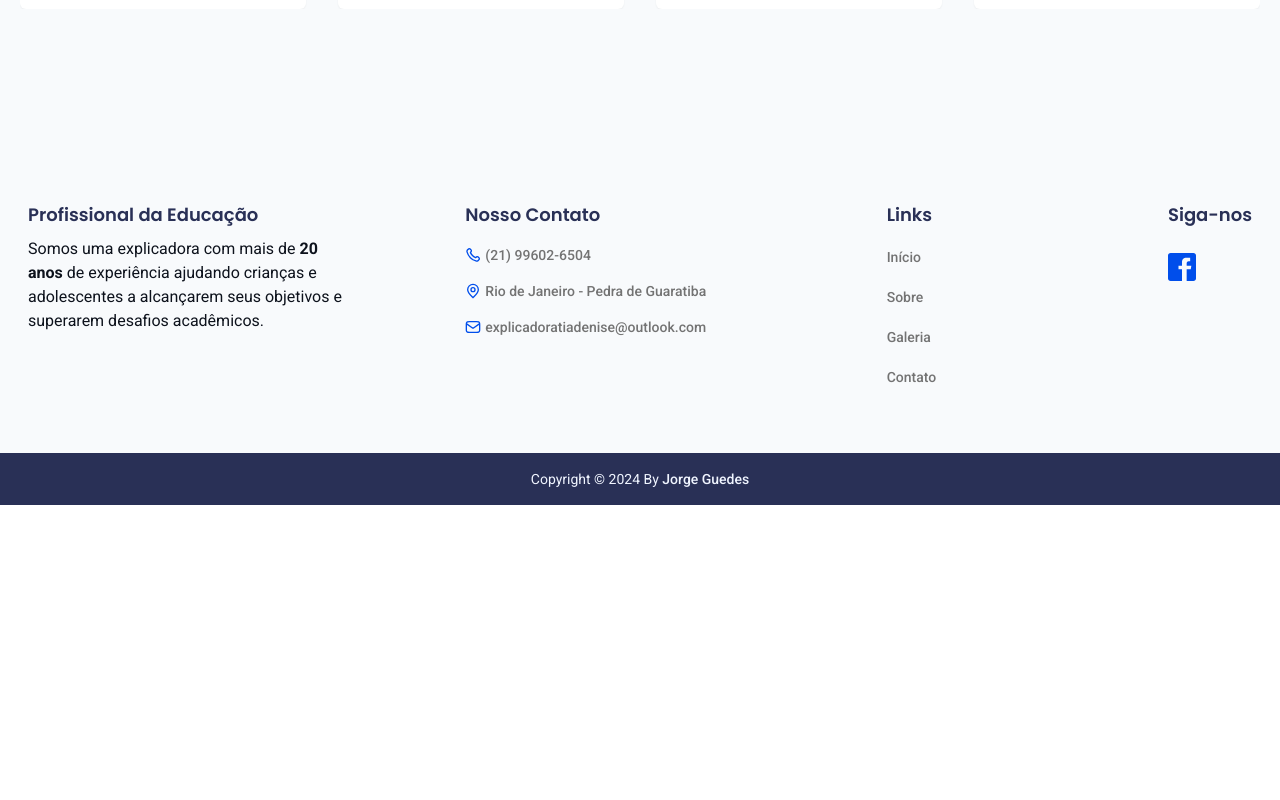
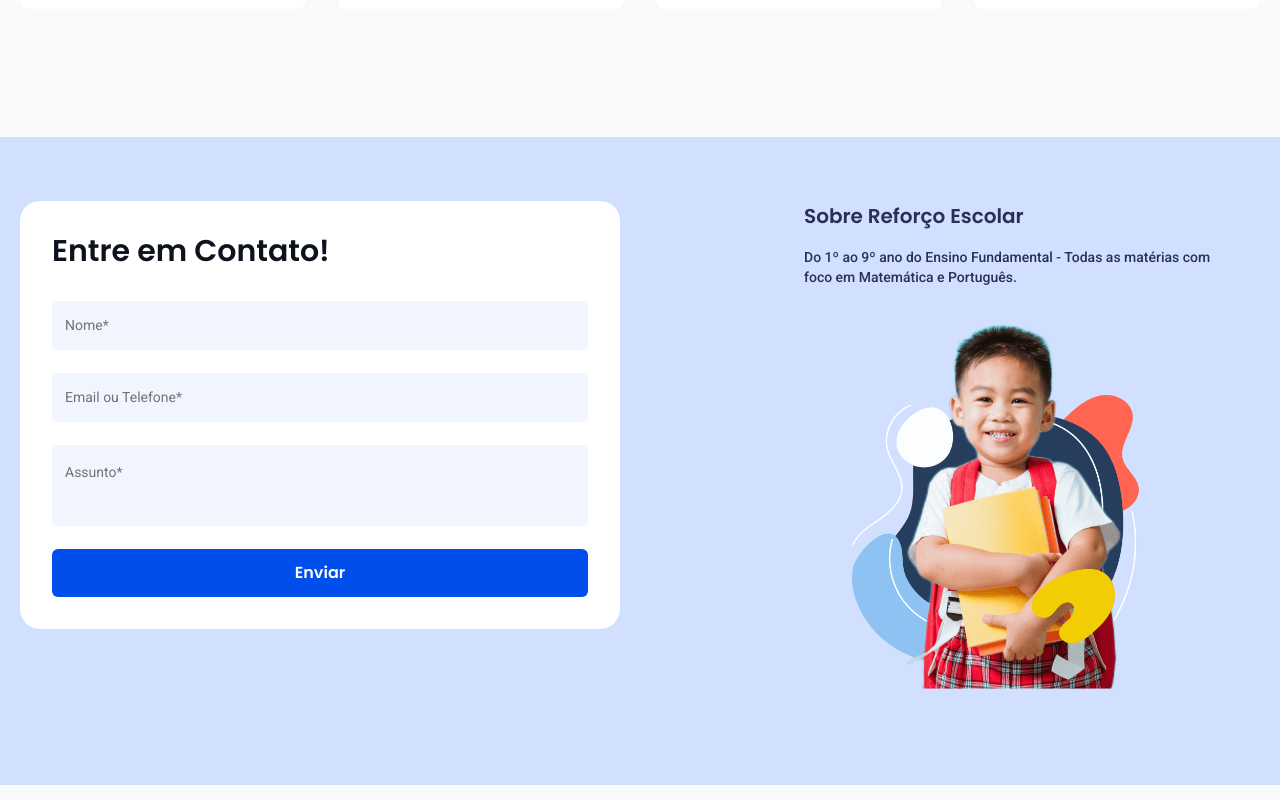
Before and after one commit to jorgeguedess/nextjs-explicadora, a Next.js app: page / in a window 1280 px wide. Shown: the part 3400-4200 px from the top of the page. Before the commit the page ends 3905 px from the top, so only its background shows below. Built offline with nearby package versions, Linux system fonts and the light colour scheme.

Commit message:
feat: add Section Form with Contact Form

```diff
--- a/src/app/(home)/page.tsx
+++ b/src/app/(home)/page.tsx
@@ -3,6 +3,7 @@ import { SectionChoice } from "@/components/section-choice";
 import { SectionAbout } from "@/components/section-about";
 import { SectionGallery } from "@/components/section-gallery";
 import { SectionDoubts } from "@/components/section-doubts";
+import { SectionForm } from "@/components/section-form";
 
 export default function Home() {
   return (
@@ -12,6 +13,7 @@ export default function Home() {
       <SectionAbout />
       <SectionGallery />
       <SectionDoubts />
+      <SectionForm />
     </>
   );
 }
--- /dev/null
+++ b/src/components/contact-form.tsx
@@ -0,0 +1,105 @@
+"use client";
+
+import { z } from "zod";
+import { SubmitHandler, useForm } from "react-hook-form";
+
+import { Button } from "@/components/ui/button";
+import { Input } from "@/components/ui/input";
+import { Textarea } from "./ui/textarea";
+import { isEmailOrPhone } from "@/constants/regex";
+import { zodResolver } from "@hookform/resolvers/zod";
+import { Form, FormControl, FormField, FormItem, FormMessage } from "./ui/form";
+const normalize = (text: string) => text.replaceAll("\r\n", "\n");
+
+const formSchema = z.object({
+  name: z
+    .string()
+    .min(1, "Nome é requerido*")
+    .min(2, "O nome deve ter pelo menos 2 caracteres")
+    .max(20, "Assunto muito longo"),
+  user: z
+    .string()
+    .min(1, "E-mail ou telefone é requerido*")
+    .refine(isEmailOrPhone, {
+      message: "Deve ser um e-mail ou um número de telefone válido*",
+    }),
+  subject: z
+    .string()
+    .min(1, "Assunto é requerido*")
+    .max(160, "Assunto muito longo")
+    .transform(normalize),
+});
+
+type SignUpSchemaType = z.infer<typeof formSchema>;
+
+const initialValues = {
+  name: "",
+  subject: "",
+  user: "",
+};
+
+export const ContactForm = () => {
+  const form = useForm<z.infer<typeof formSchema>>({
+    resolver: zodResolver(formSchema),
+    defaultValues: initialValues,
+  });
+
+  const onSubmit: SubmitHandler<SignUpSchemaType> = (data) => {
+    console.log(data);
+    alert("Contato enviado com sucesso!");
+    form.reset();
+  };
+
+  return (
+    <div className="flex w-full max-w-[37.5rem] flex-col gap-8 rounded-[1.25rem] bg-background p-8 lg:w-[37.5rem]">
+      <h5 className="font-title text-2xl font-semibold sm:text-3xl">
+        Entre em Contato!
+      </h5>
+      <Form {...form}>
+        <form
+          method="post"
+          onSubmit={form.handleSubmit(onSubmit)}
+          className="flex flex-col gap-6"
+        >
+          <FormField
+            control={form.control}
+            name="name"
+            render={({ field }) => (
+              <FormItem>
+                <FormControl>
+                  <Input placeholder="Nome*" {...field} />
+                </FormControl>
+                <FormMessage />
+              </FormItem>
+            )}
+          />
+          <FormField
+            control={form.control}
+            name="user"
+            render={({ field }) => (
+              <FormItem>
+                <FormControl>
+                  <Input placeholder="Email ou Telefone*" {...field} />
+                </FormControl>
+                <FormMessage />
+              </FormItem>
+            )}
+          />
+          <FormField
+            control={form.control}
+            name="subject"
+            render={({ field }) => (
+              <FormItem>
+                <FormControl>
+                  <Textarea placeholder="Assunto*" {...field} />
+                </FormControl>
+                <FormMessage />
+              </FormItem>
+            )}
+          />
+          <Button type="submit">Enviar</Button>
+        </form>
+      </Form>
+    </div>
+  );
+};
--- /dev/null
+++ b/src/components/section-form.tsx
@@ -0,0 +1,36 @@
+import React from "react";
+import { Section } from "./section";
+import { ContactForm } from "./contact-form";
+import Image from "next/image";
+
+export const SectionForm = () => {
+  return (
+    <Section className="bg-muted sm:py-16">
+      <div className="grid grid-cols-1 items-center gap-16 md:grid-cols-[auto,auto] md:items-start">
+        <ContactForm />
+        <div className="mb-8 flex flex-col items-center justify-center gap-8">
+          <div className="flex max-w-[26rem] flex-col gap-4">
+            <span className="font-title text-[1.25rem] font-semibold text-footer">
+              Sobre Reforço Escolar
+            </span>
+            <p className="text-sm font-medium text-footer">
+              Do 1º ao 9º ano do Ensino Fundamental - Todas as matérias com foco
+              em Matemática e Português.
+            </p>
+          </div>
+
+          <picture className="relative block w-full max-w-[320px]">
+            <Image
+              src={"/form.png"}
+              alt=""
+              width={0}
+              height={0}
+              sizes="100vw"
+              className="z-20 w-full"
+            />
+          </picture>
+        </div>
+      </div>
+    </Section>
+  );
+};
--- /dev/null
+++ b/src/constants/regex.ts
@@ -0,0 +1,8 @@
+export const phoneRegex = new RegExp(
+  /\(?([0-9]{3})\)?([ .-]?)([0-9]{3})\2([0-9]{4})/,
+);
+export const emailRegex = /^[^\s@]+@[^\s@]+\.[^\s@]+$/;
+
+export const isEmailOrPhone = (value: string): boolean => {
+  return emailRegex.test(value) || phoneRegex.test(value);
+};
```
